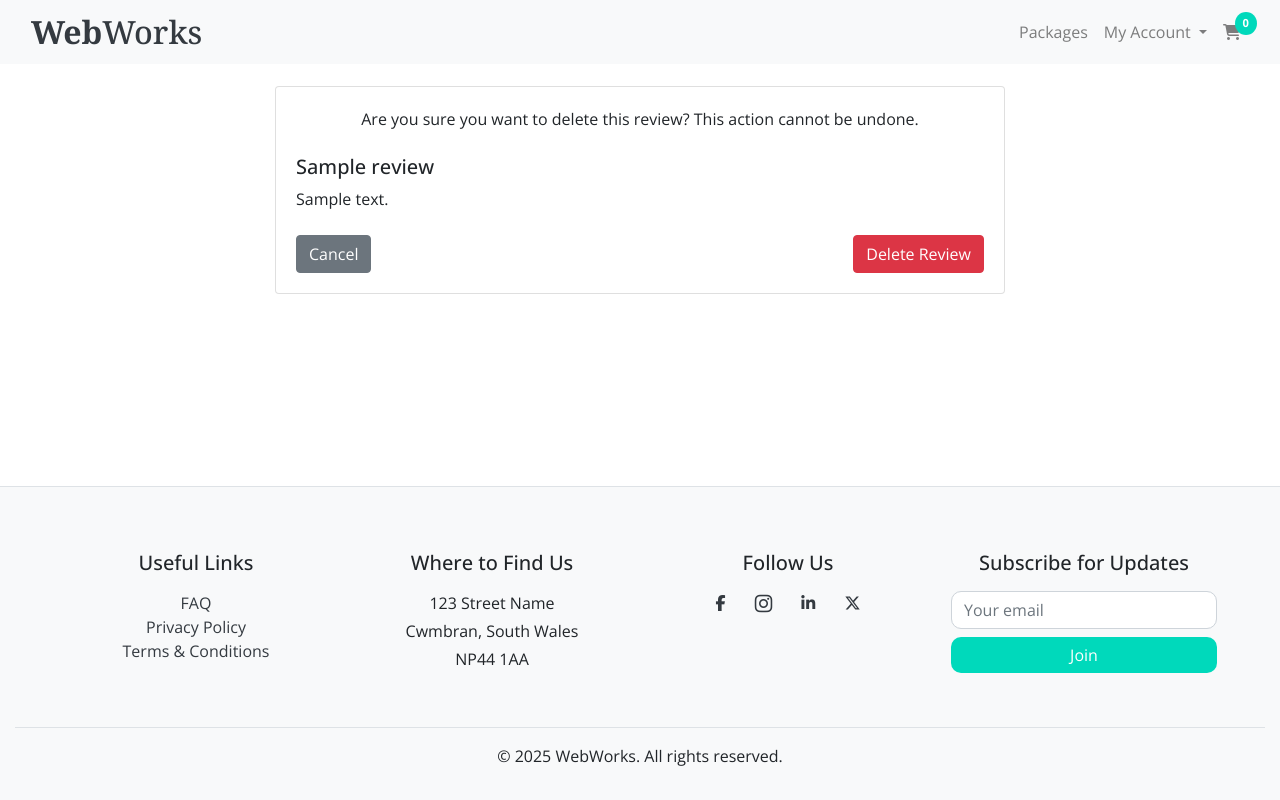
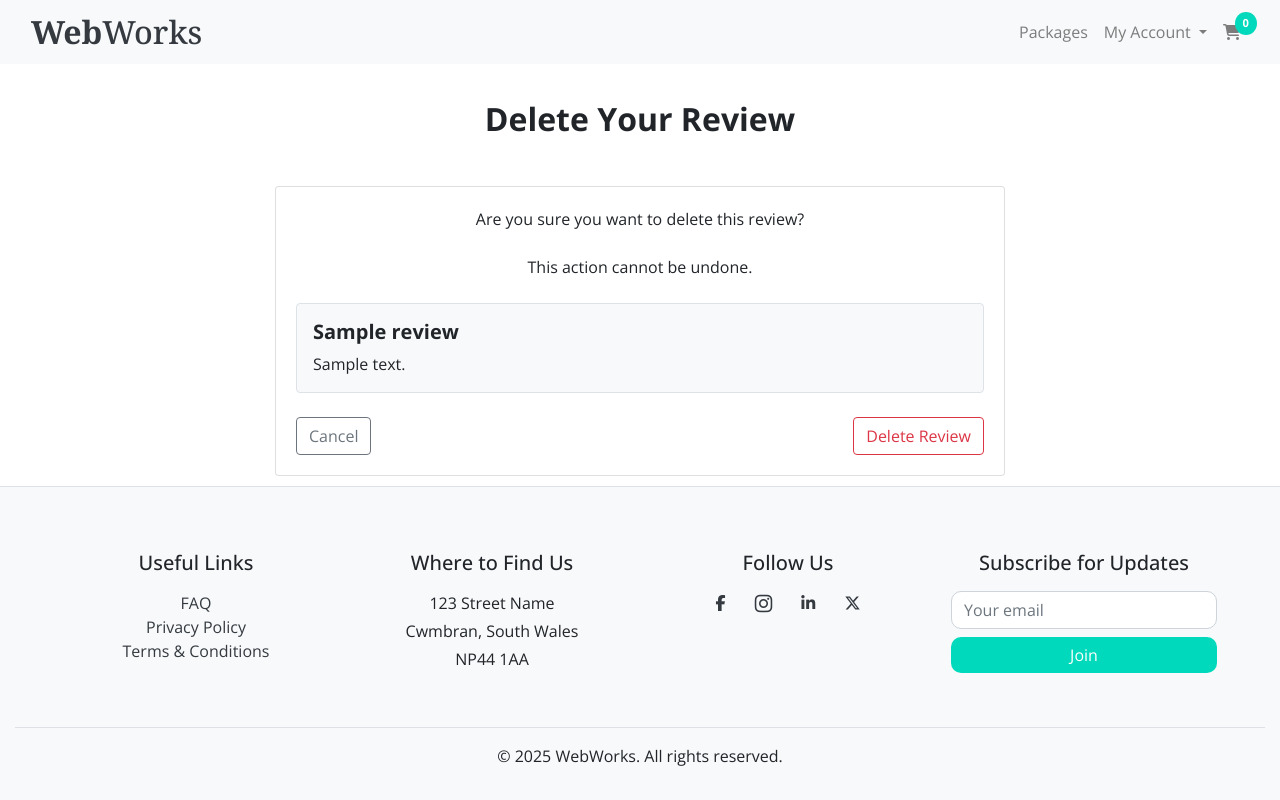
Before and after one commit to markh55/PP4-ecommerce, a Django app: page /packages/review/1/delete/ in a window 1280 px wide. Run offline with Django 3.2, Linux system fonts and the light colour scheme; a user stored in the database is signed in; tables that the repository leaves empty hold one stand-in row (values such as "Sample post"); some libraries are stand-ins or nearby versions.

Commit message:
styled edit and delete reviews with bootstrap

```diff
--- a/packages/templates/packages/delete_review.html
+++ b/packages/templates/packages/delete_review.html
@@ -1,35 +1,31 @@
 {% extends "core/base.html" %}
 {% load static %}
 
-{% block extra_css %}
-<link rel="stylesheet" href="{% static 'packages/css/review_forms.css' %}"/>
-{% endblock %}
-
 {% block content %}
 
-<section class="container my-6">
+  <section class="container delete-review-section" style="padding-top: 100px;">
     <div class="row justify-content-center">
       <div class="col-lg-8 col-md-10">
         <h2 class="section-title text-center mb-5"><strong>Delete Your Review</strong></h2>
-        <!-- Confirmation Card -->
         <div class="card">
           <div class="card-body">
-          <p class="text-center mb-4">Are you sure you want to delete this review? This action cannot be undone.</p>
-            <!-- Review Details -->
-          <div class="mb-4">
-            <h5>{{ review.title }}</h5>
-            <p>{{ review.body }}</p>
+
+            <p class="text-center mb-4">Are you sure you want to delete this review?</p>
+            <p class="text-center mb-4"> This action cannot be undone.</p>
+
+            <div class="mb-4 bg-light border rounded p-3">
+              <h5 class="mb-2"><strong>{{ review.title }}</strong></h5>
+              <p class="mb-0">{{ review.body }}</p>
             </div>
-          <!-- Delete Form -->
+
             <form method="POST">
               {% csrf_token %}
-
-            <!-- Buttons -->
               <div class="d-flex justify-content-between mt-4">
-              <a href="{% url 'packages:package_detail' review.package.slug %}" class="btn btn-secondary">Cancel</a>
-              <button type="submit" class="btn btn-danger">Delete Review</button>
+                <a href="{% url 'packages:package_detail' review.package.slug %}" id="cancel-btn" class="btn btn-outline-secondary">Cancel</a>
+                <button type="submit" class="btn btn-outline-danger">Delete Review</button>
               </div>
             </form>
+
           </div>
         </div>
       </div>
```
Also changed, not shown: packages/templates/packages/edit_review.html (+3 -7 lines). Lines whose indentation alone changed are shown as unchanged.
